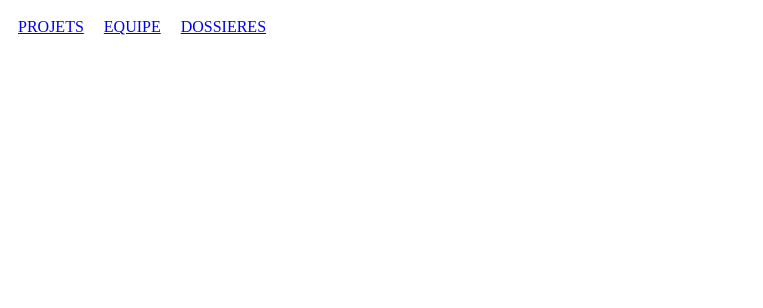
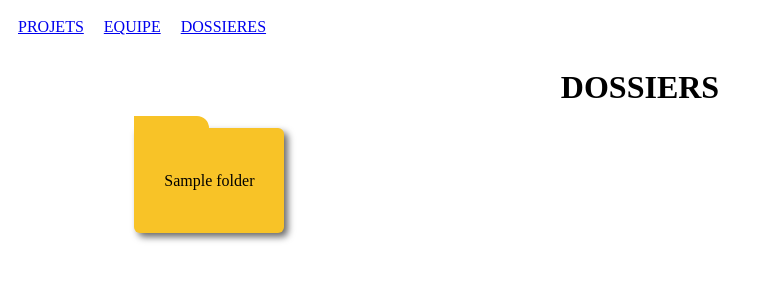
Before and after one commit to milin-fr/easy-board, a Symfony app: template templates/main/folders.html.twig in a window 1280 px wide. Shown: the top 308 px of the page, without its empty margins (0-763 px from the left). Run offline with Twig, Linux system fonts and the light colour scheme; the template is opened without the code that fills it: most values are stand-ins (such as "Sample title", 1, 10 or a date in 2020); some libraries are stand-ins or nearby versions.

Commit message:
styling folder link on folders page

```diff
--- a/public/css/style.css
+++ b/public/css/style.css
@@ -1,3 +1,4 @@
+.folder-page--container,
 .container
 {
     width: 80%;
@@ -154,6 +155,7 @@ i
     color: #ccc;
     line-height: 300px;
     text-align: center;
+    margin-left: auto;
 }
 
 #file--drop-zone.dragover
@@ -161,3 +163,65 @@ i
     border-color: #000;
     color: #000;
 }
+
+.folder-page--container
+{
+    display: flex;
+    flex-direction: row;
+}
+
+.file--drop-zone,
+.file--uploads
+{
+    width: 50%;
+}
+
+.file--uploads
+{
+    display: flex;
+    flex-direction: column;
+}
+
+.file--single-line
+{
+    margin: 0.5rem 0;
+}
+
+.page--title
+{
+    text-align: center;
+    text-transform: uppercase;
+}
+
+.folder--single-line
+{
+    text-decoration: none;
+    color: #000;
+}
+.folder--single-line:hover
+{
+    text-decoration: underline;
+}
+
+.folder--icon {
+    width: 150px;
+    height: 105px;
+    line-height: 105px;
+    position: relative;
+    background-color: #f8c327;
+    border-radius: 0 6px 6px 6px;
+    box-shadow: 4px 4px 7px rgba(0, 0, 0, 0.59);
+    text-align: center;
+
+}
+
+.folder--icon:before {
+    content: '';
+    width: 50%;
+    height: 12px;
+    border-radius: 0 20px 0 0;
+    background-color: #f8c327;
+    position: absolute;
+    top: -12px;
+    left: 0px;
+}
--- a/templates/main/folder.html.twig
+++ b/templates/main/folder.html.twig
@@ -3,10 +3,13 @@
 {% block title %}{{ folder.title }}{% endblock %}
 
 {% block body %}
+<h1 class="page--title">{{ folder.title }}</h1>
     <div class="folder-page--container">
     <div class="file--uploads">
     {% for file in folder.uploadedFiles %}
-        <a href="{{ path('api_file_download', {'id': file.id}) }}">{{ file.filePath }}</a>
+        <div class="file--single-line">
+            <a href="{{ path('api_file_download', {'id': file.id}) }}">{{ file.filePath }}</a>
+        </div>
     {% endfor %}
     </div>
     <div id="file--drop-zone" data-upload-url="{{ path('api_file_upload', {'id': folder.id}) }}">
--- a/templates/main/folders.html.twig
+++ b/templates/main/folders.html.twig
@@ -1,8 +1,16 @@
 {% extends 'base.html.twig' %}
 
-{% block title %}Folders{% endblock %}
+{% block title %}Dossiers{% endblock %}
 
 {% block body %}
+<h1 class="page--title">Dossiers</h1>
+<div class="container">
+{% for folder in folders %}
+<a class="folder--single-line" href="http://"><div class="folder--icon">{{ folder.title }}</div></a>
+
+
+{% endfor %}
+</div>
 {% endblock %}
 {% block javascripts %}
     <script src="{{ asset('js/homeApp.js') }}"></script>
```
